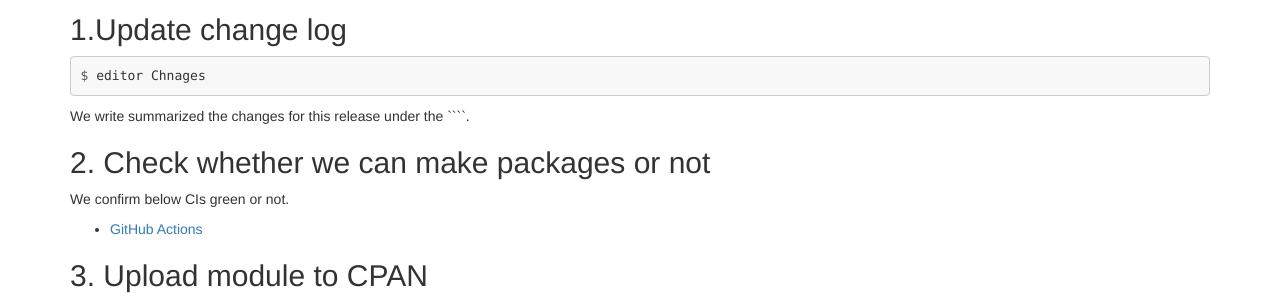
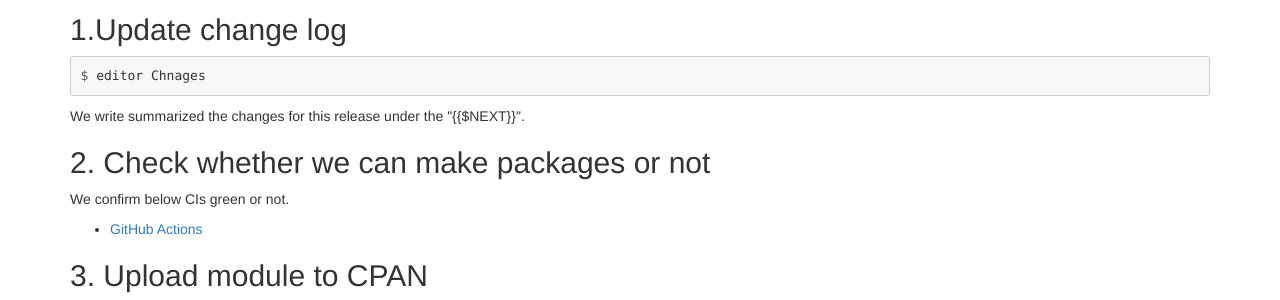
Before and after one commit to groonga/Groonga-HTTP, a Jekyll site: the page built from docs/development/release.md, in a window 1280 px wide. Shown: the part 198-498 px from the top of the page. Built offline with Jekyll 4.4.1, drawn with Linux system fonts in a browser that asks for light colours.

Commit message:
doc development: add a missing escape

````diff
--- a/docs/development/release.md
+++ b/docs/development/release.md
@@ -12,7 +12,7 @@ title: Release
 $ editor Chnages
 ```
 
-We write summarized the changes for this release under the ``{{$NEXT}}``.
+We write summarized the changes for this release under the "\{\{$NEXT\}\}".
 
 ## 2. Check whether we can make packages or not
 
````
Also changed, not shown: docs/ja/development/release.md (+1 -1 lines), 1 other file.
